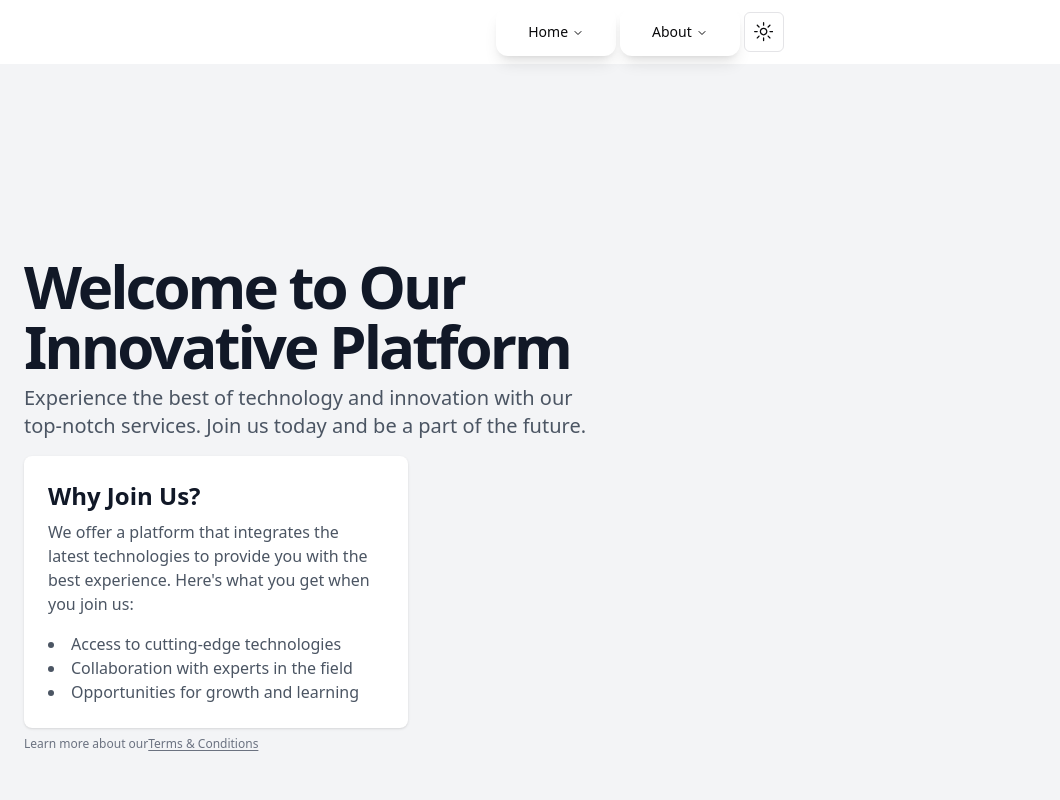
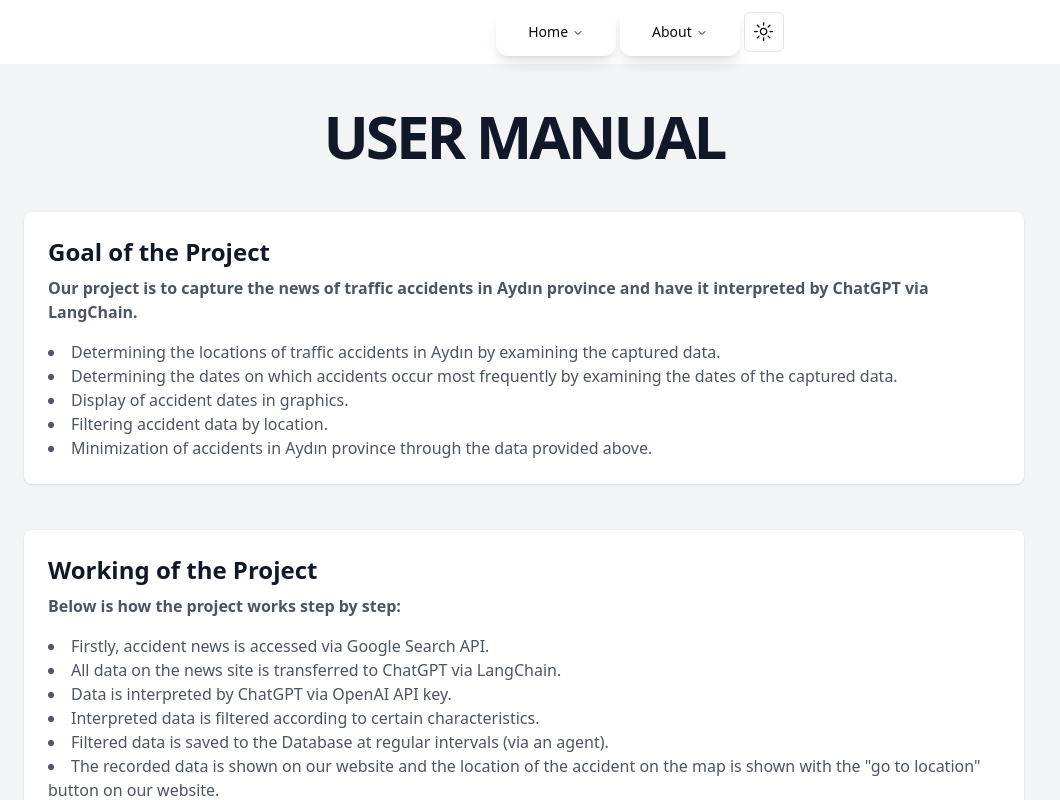
Before and after one commit to bencoobie/CSE305-PROJECT, a Next.js app in the folder frontend/my-app/: page /about in a window 1280 px wide. Shown: the top 800 px of the page, without its empty margins (0-1060 px from the left). Built offline with nearby package versions, Linux system fonts and the light colour scheme.

Commit message:
About sayfası için hizalama yapıldı sadece resim eklemek gerekiyor.

```diff
--- a/frontend/my-app/app/about/page.js
+++ b/frontend/my-app/app/about/page.js
@@ -9,40 +9,64 @@ export default function About() {
         <div className="container px-4 md:px-6">
           <div className="grid gap-6 lg:grid-cols-[1fr_400px] lg:gap-12 xl:grid-cols-[1fr_600px]">
             <div className="flex flex-col justify-center space-y-4">
-              <div className="space-y-2">
-                <h1 className="text-4xl font-bold tracking-tighter text-gray-900 dark:text-gray-100 sm:text-5xl xl:text-6xl">
-                  Welcome to Our Innovative Platform
+              <div className="space-y-2 mt-[-150px]">
+                <h1 className="text-4xl font-bold tracking-tighter text-gray-900 dark:text-gray-100 sm:text-5xl xl:text-6xl text-center">
+                  USER MANUAL
                 </h1>
-                <p className="max-w-[600px] text-gray-600 dark:text-gray-400 md:text-xl">
-                  Experience the best of technology and innovation with our
-                  top-notch services. Join us today and be a part of the future.
-                </p>
               </div>
-              <div className="w-full max-w-sm space-y-2">
-                <div className="flex flex-col space-y-2">
+
+              <div className="w-[1000px]">
+                <div className="flex flex-col space-y-2 mt-[30px]">
                   <div className="bg-white dark:bg-gray-700 shadow rounded-lg p-6">
                     <h2 className="text-2xl font-bold text-gray-900 dark:text-gray-100">
-                      Why Join Us?
+                      Goal of the Project
                     </h2>
-                    <p className="text-gray-600 dark:text-gray-400 mt-2">
-                      We offer a platform that integrates the latest
-                      technologies to provide you with the best experience.
-                      Here's what you get when you join us:
+                    <p className="text-gray-600 dark:text-gray-400 mt-2 font-bold ">
+                      Our project is to capture the news of traffic accidents in Aydın province and have it interpreted by ChatGPT via LangChain.
                     </p>
                     <ul className="list-disc list-inside mt-4 text-gray-600 dark:text-gray-400">
-                      <li>Access to cutting-edge technologies</li>
-                      <li>Collaboration with experts in the field</li>
-                      <li>Opportunities for growth and learning</li>
+                      <li>Determining the locations of traffic accidents in Aydın by examining the captured data.</li>
+                      <li>Determining the dates on which accidents occur most frequently by examining the dates of the captured data.</li>
+                      <li>Display of accident dates in graphics.</li>
+                      <li>Filtering accident data by location.</li>
+                      <li>Minimization of accidents in Aydın province through the data provided above.</li>
                     </ul>
                   </div>
-                  <p className="text-xs text-gray-500 dark:text-gray-400">
-                    Learn more about our
-                    <Link className="underline underline-offset-2" href="#">
-                      Terms & Conditions
-                    </Link>
-                  </p>
                 </div>
               </div>
+
+              <div className="w-[1000px]">
+                <div className="flex flex-col space-y-2 mt-[30px]">
+                  <div className="bg-white dark:bg-gray-700 shadow rounded-lg p-6">
+                    <h2 className="text-2xl font-bold text-gray-900 dark:text-gray-100">
+                      Working of the Project
+                    </h2>
+                    <p className="text-gray-600 dark:text-gray-400 mt-2 font-bold ">
+                      Below is how the project works step by step:
+                    </p>
+                    <ul className="list-disc list-inside mt-4 text-gray-600 dark:text-gray-400">
+                      <li>Firstly, accident news is accessed via Google Search API.</li>
+                      <li>All data on the news site is transferred to ChatGPT via LangChain.</li>
+                      <li>Data is interpreted by ChatGPT via OpenAI API key.</li>
+                      <li>Interpreted data is filtered according to certain characteristics.</li>
+                      <li>Filtered data is saved to the Database at regular intervals (via an agent).</li>
+                      <li>The recorded data is shown on our website and the location of the accident on the map is shown with the "go to location" button on our website.</li>
+                      <li>At the same time, the graph of accidents according to dates is shown with the "View Accident Graph" button.</li>
+                    </ul>
+                  </div>
+                </div>
+              </div>
+
+              <div className="w-[1000px]">
+                <div className="flex flex-col space-y-2 mt-[30px]">
+                  <div className="bg-white dark:bg-gray-700 shadow rounded-lg p-6">
+
+                  </div>
+                </div>
+              </div>
+
+
+
             </div>
           </div>
         </div>
```
